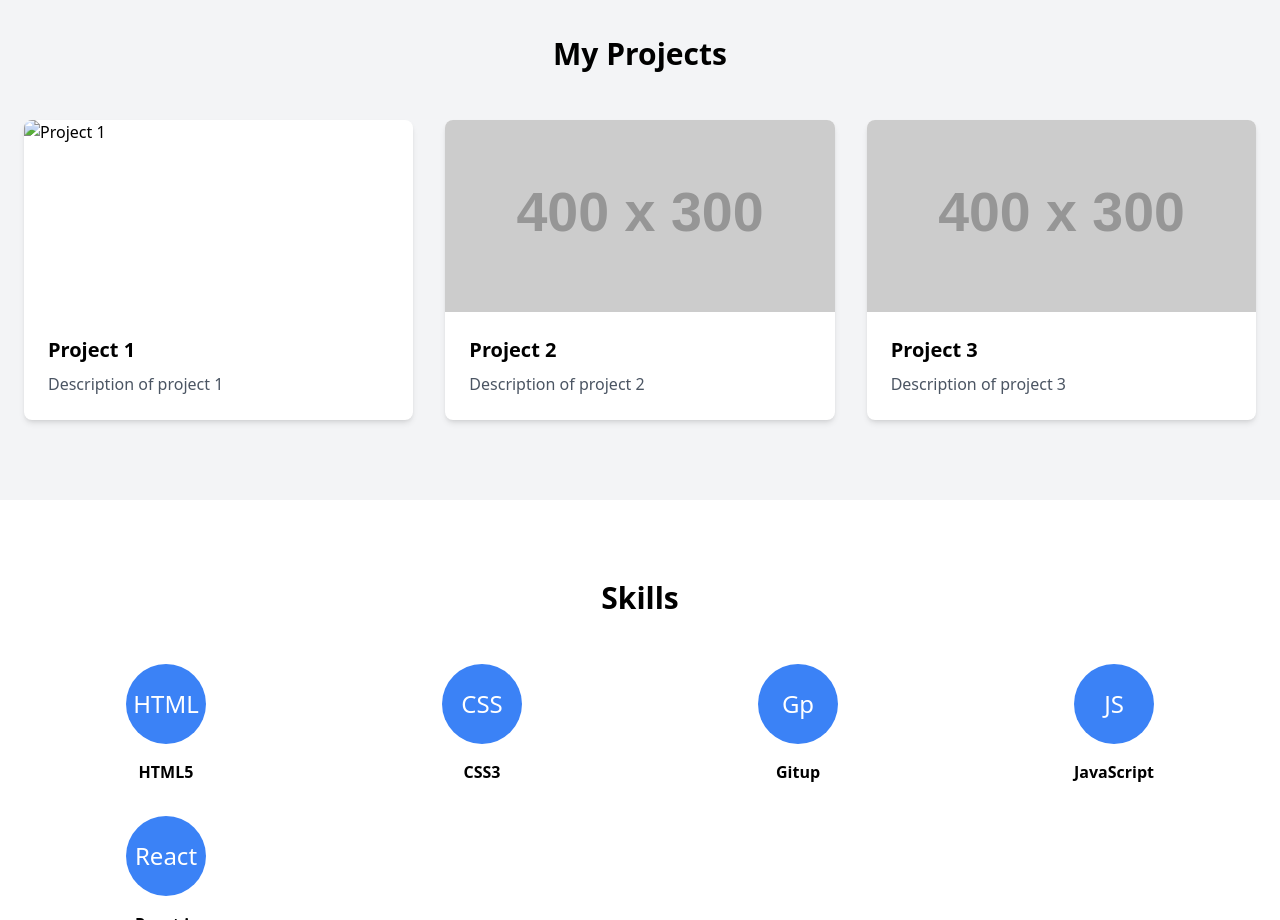
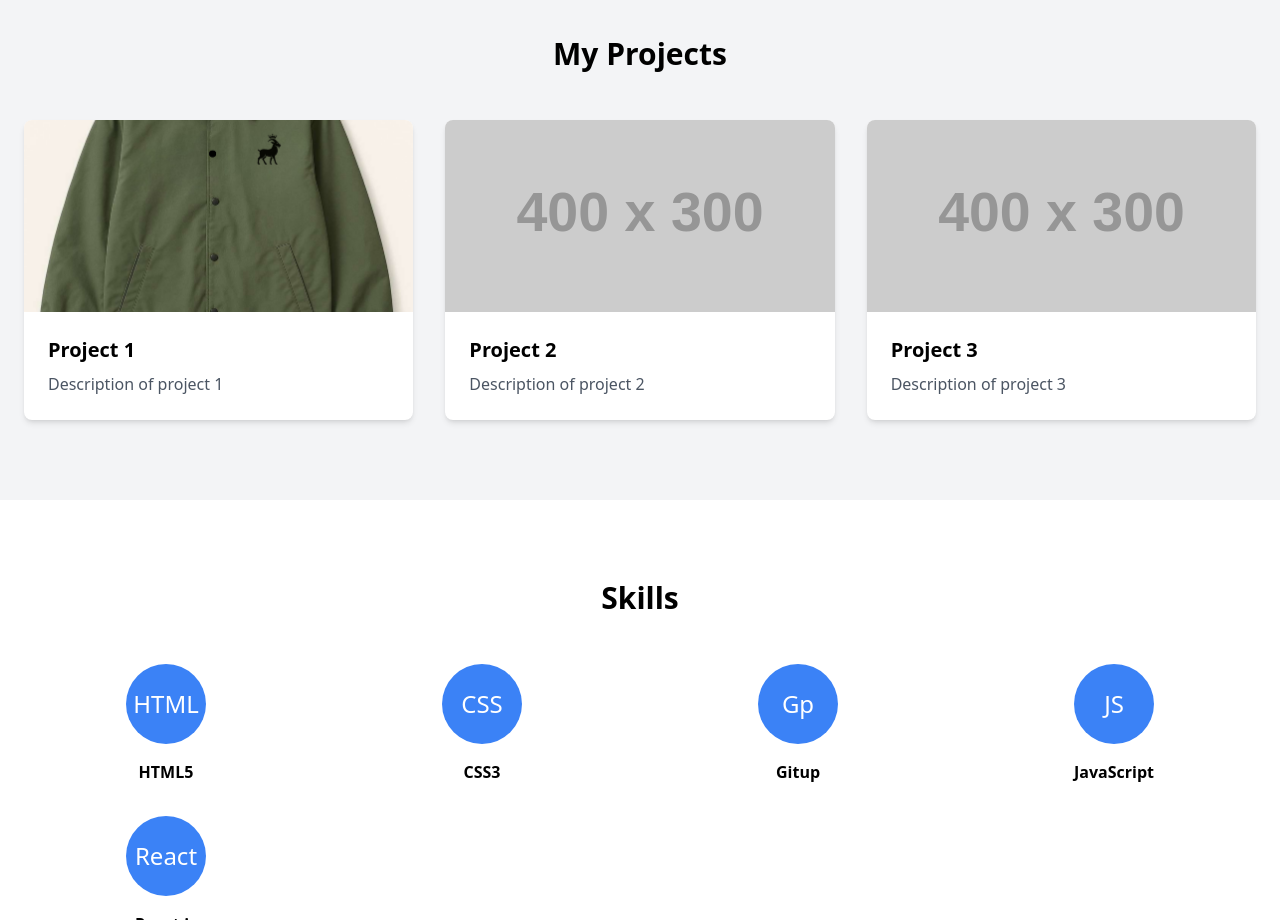
Before and after one commit to Nightmare-gitup/portfolio, a plain HTML site: page index.html in a window 1280 px wide. Shown: the part 1160-2080 px from the top of the page. Drawn offline with nearby package versions, Linux system fonts and the light colour scheme; placeholder pictures from the web are drawn by us.

Commit message:
Enhance index.html by adding a header, updating the home section with new content, and improving the About section with a personal introduction. Updated project descriptions and replaced placeholder images with actual project images. Added icons for skills section.

```diff
--- a/index.html
+++ b/index.html
@@ -26,7 +26,6 @@
 
     <!-- Home Section -->
     <section id="home" class="h-screen flex items-center justify-center bg-gradient-to-r from-blue-500 to-purple-600">
-
         <div class="text-center text-white">
             <h1 class="text-5xl font-bold mb-4">Bienvenue to My Portfolio</h1>
             <p class="text-xl">Web Developer & Designer</p>
@@ -52,7 +51,7 @@
             <div class="grid grid-cols-1 md:grid-cols-2 lg:grid-cols-3 gap-8">
                 <!-- Project Card 1 -->
                 <div class="bg-white rounded-lg shadow-md overflow-hidden">
-                    <img src="" alt="Project 1" class="w-full h-48 object-cover">
+                    <img src="imagekaelis/EIFF1791.PNG" alt="Project 1" class="w-full h-48 object-cover">
                     <div class="p-6">
                         <h3 class="text-xl font-bold mb-2">Project 1</h3>
                         <p class="text-gray-600">Description of project 1</p>
```
